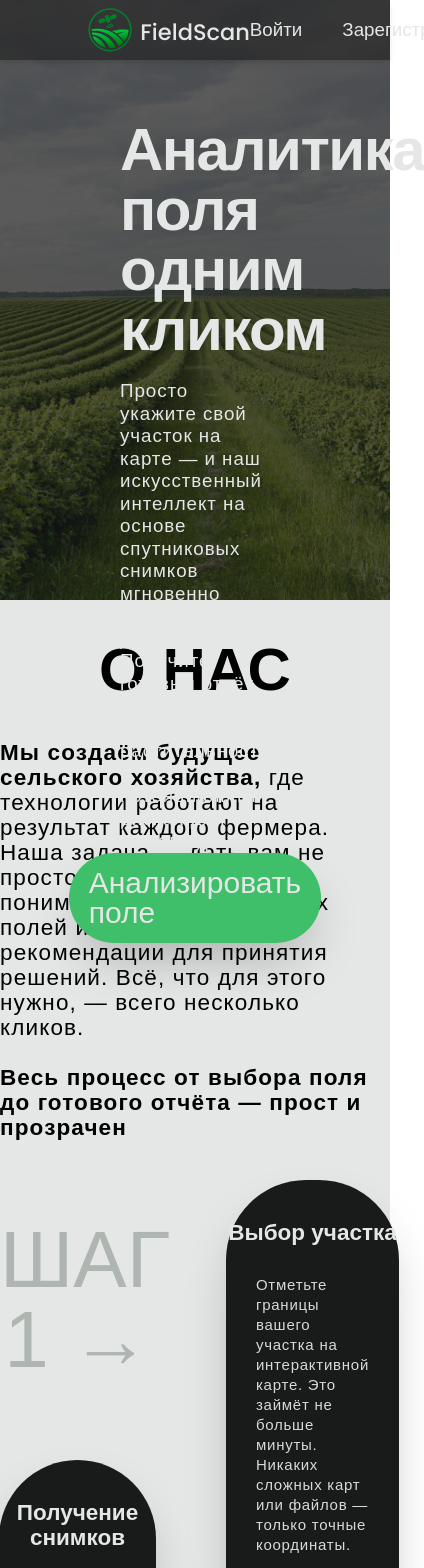
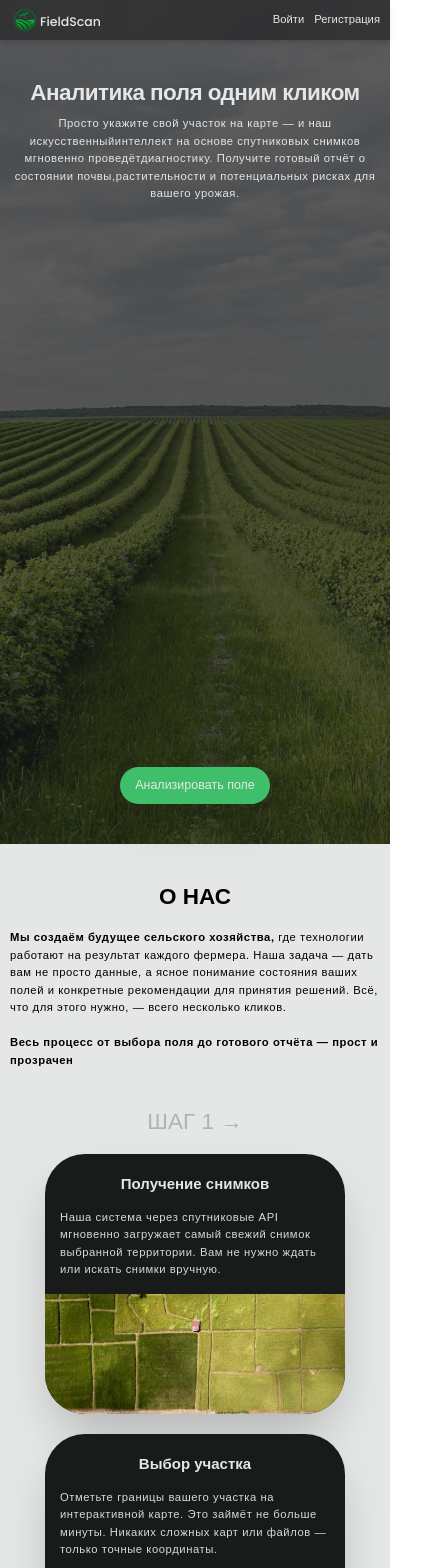
Before and after one commit to Maxim-5GHZ/ADDCODEHACK25, a React (Vite) app in the folder frontend/: page / in a window 390 px wide. Shown: the top 1568 px of the page, 424 px wide, since content can reach past the window. Built offline with nearby package versions, Linux system fonts and the light colour scheme.

Commit message:
Optimize design for moblie phones
Add adaptive design for phones

```diff
--- a/frontend/src/components/Card.jsx
+++ b/frontend/src/components/Card.jsx
@@ -1,16 +1,16 @@
 function Card({ title, description, image }) {
     return (
         <>
-            <div className='bg-[var(--neutral-dark-color)] h-[60rem] w-[50rem] rounded-[8rem] shadow-2xl pt-16'>
+            <div className='bg-[var(--neutral-dark-color)] h-auto w-full max-w-[30rem] md:max-w-[50rem] md:h-[60rem] rounded-[4rem] md:rounded-[8rem] shadow-2xl pt-8 md:pt-16'>
                 <div className='flex flex-col h-full'>
-                    <h3 className='text-4xl lg:text-6xl text-center text-[var(--neutral-color)] font-bold'>
+                    <h3 className='text-2xl md:text-4xl lg:text-6xl text-center text-[var(--neutral-color)] font-bold px-4 md:px-0'>
                         {title}
                     </h3>
-                    <p className='text-2xl lg:text-3xl text-[var(--neutral-secondary-color)] m-12 tracking-wider'>
+                    <p className='text-lg md:text-2xl lg:text-3xl text-[var(--neutral-secondary-color)] m-6 md:m-12 tracking-wider'>
                         {description}
                     </p>
                     <div className="flex-grow">
-                        <img loading="lazy" src={image} alt={title} className="w-full h-full object-cover rounded-b-[8rem]"/>
+                        <img loading="lazy" src={image} alt={title} className="w-full h-48 md:h-full object-cover rounded-b-[4rem] md:rounded-b-[8rem]"/>
                     </div>
                 </div>
             </div>
@@ -20,23 +20,23 @@ function Card({ title, description, image }) {
 
 function HorizontalCard({ title, description, image }) {
     return (
-        <div className="bg-[var(--neutral-secondary-color)] h-[40vh] min-h-[400px] w-[70vw] max-w-6xl rounded-[8rem] shadow-2xl overflow-hidden">
-            <div className="flex h-full">
-                <div className="flex flex-col justify-center py-8 px-12 w-7/12">
-                    <h3 className="text-3xl lg:text-4xl text-[var(--neutral-dark-color)] font-bold mb-6 text-start">
+        <div className="bg-[var(--neutral-secondary-color)] h-auto md:h-[40vh] min-h-[300px] md:min-h-[400px] w-full max-w-6xl rounded-[4rem] md:rounded-[8rem] shadow-2xl overflow-hidden">
+            <div className="flex flex-col md:flex-row h-full">
+                <div className="flex flex-col justify-center py-6 md:py-8 px-6 md:px-12 w-full md:w-7/12 order-2 md:order-1">
+                    <h3 className="text-xl md:text-3xl lg:text-4xl text-[var(--neutral-dark-color)] font-bold mb-4 md:mb-6 text-center md:text-start">
                         {title}
                     </h3>
-                    <p className="text-xl lg:text-2xl text-[var(--neutral-dark-color)] leading-tighter text-start">
+                    <p className="text-base md:text-xl lg:text-2xl text-[var(--neutral-dark-color)] leading-tight text-center md:text-start">
                         {description}
                     </p>
                 </div>
 
-                <div className="w-5/12">
+                <div className="w-full md:w-5/12 order-1 md:order-2">
                     <img
                         loading="lazy"
                         src={image}
                         alt={title}
-                        className="w-full h-full object-cover"
+                        className="w-full h-48 md:h-full object-cover"
                     />
                 </div>
             </div>
@@ -44,4 +44,4 @@ function HorizontalCard({ title, description, image }) {
     );
 }
 
-export { Card, HorizontalCard }
+export {Card, HorizontalCard}
--- a/frontend/src/components/Header.jsx
+++ b/frontend/src/components/Header.jsx
@@ -42,42 +42,41 @@ function Header({ isTransparent }) {
     }, []);
 
     return (
-    <header id='header' className={`shadow-md fixed w-dvw h-1/14 z-20 ${isTransparent ? "bg-[var(--header-blur)] backdrop-blur-xs" : "bg-[var(--neutral-color)]" }`}>
-        <div className="px-32 h-full">
+    <header id='header' className={`shadow-md fixed w-dvw h-16 md:h-1/14 z-20 ${isTransparent ? "bg-[var(--header-blur)] backdrop-blur-xs" : "bg-[var(--neutral-color)]" }`}>
+        <div className="px-4 sm:px-8 md:px-32 h-full">
             <div className="flex items-center justify-between h-full">
                 <div className="flex flex-row flex-shrink-0 h-full items-center">
                     <Link to="/" className="flex items-center h-full">
-                        <img src={logoSVG} className="max-h-full" />
+                        <img src={logoSVG} className="max-h-12 md:max-h-full" />
                     </Link>
-                    <Link to="/" className={`text-4xl poppins-medium mt-2
+                    <Link to="/" className={`text-xl md:text-2xl lg:text-4xl poppins-medium mt-1 md:mt-2
                         ${isTransparent ? "text-[var(--neutral-color)]" : "text-[var(--neutral-dark-color)]"}`}>
                             FieldScan
                     </Link>
                 </div>
 
-                <nav className="hidden md:flex gap-x-16 text-center">
-                    <a href="#main" className={`${navButtonsStyle} text-3xl transition-colors duration-100`}>
+                <nav className="hidden md:flex gap-x-8 lg:gap-x-16 text-center">
+                    <a href="#main" className={`${navButtonsStyle} text-lg lg:text-2xl xl:text-3xl transition-colors duration-100`}>
                         Главная
                     </a>
-                    <a href="#about-us" className={`${navButtonsStyle} text-3xl transition-colors duration-100"`}>
+                    <a href="#about-us" className={`${navButtonsStyle} text-lg lg:text-2xl xl:text-3xl transition-colors duration-100"`}>
                         О нас
                     </a>
-                    <a href="#advantages" className={`${navButtonsStyle} text-3xl transition-colors duration-100"`}>
+                    <a href="#advantages" className={`${navButtonsStyle} text-lg lg:text-2xl xl:text-3xl transition-colors duration-100"`}>
                         Преимущества
                     </a>
                 </nav>
 
-                <div className="flex items-center gap-x-16">
+                <div className="flex items-center gap-x-4 md:gap-x-8 lg:gap-x-16">
                     {user ? (
                         <>
-                            <Link to="/profile" className={`group ${navButtonsStyle} text-3xl transition-colors duration-100`}>
+                            <Link to="/profile" className={`group ${navButtonsStyle} text-lg lg:text-2xl xl:text-3xl transition-colors duration-100`}>
                                 <div className="flex flex-row items-center">
-                                    <p>
+                                    <p className="hidden sm:block">
                                         {user.first_name} {user.last_name}
                                     </p>
-                                    <div className="w-20 h-20 bg-transparent flex items-center justify-center">
-                                        {/* SVG аватар */}
-                                        <svg width="30" height="30" fill="none" strokeWidth="2" viewBox="0 0 24 24"
+                                    <div className="w-12 h-12 md:w-20 md:h-20 bg-transparent flex items-center justify-center">
+                                        <svg width="24" height="24" md:width="30" md:height="30" fill="none" strokeWidth="2" viewBox="0 0 24 24"
                                         className={`${svgStyle} transition-colors duration-100`}>
                                             <circle cx="12" cy="8" r="4"/>
                                             <path d="M4 20c0-4 8-4 8-4s8 0 8 4"/>
@@ -89,11 +88,11 @@ function Header({ isTransparent }) {
 
                     ) : (
                         <>
-                            <Link to="/login" className={`${navButtonsStyle} text-3xl transition-colors duration-100"`}>
+                            <Link to="/login" className={`${navButtonsStyle} text-lg lg:text-2xl xl:text-3xl transition-colors duration-100"`}>
                                 Войти
                             </Link>
-                            <Link to="/registration" className={`${navButtonsStyle} text-3xl transition-colors duration-100"`}>
-                                Зарегистрироваться
+                            <Link to="/registration" className={`${navButtonsStyle} text-lg lg:text-2xl xl:text-3xl transition-colors duration-100"`}>
+                                Регистрация
                             </Link>
                         </>
                     )}
--- a/frontend/src/pages/Main.jsx
+++ b/frontend/src/pages/Main.jsx
@@ -32,23 +32,23 @@ function Hero() {
     }, [])
 
     return (
-        <div id="main" className="bg-[url(assets/hero_image.jpg)] bg-cover h-240 bg-center relative">
-            <div className="bg-[var(--hero-shadow)] h-full w-full pt-48 px-48 flex flex-col">
-                <h1 className="text-8xl font-bold text-[var(--neutral-color)] tracking-tight">
+        <div id="main" className="bg-[url(assets/hero_image.jpg)] bg-cover h-screen md:h-240 bg-center relative">
+            <div className="bg-[var(--hero-shadow)] h-full w-full pt-32 md:pt-48 px-4 sm:px-8 md:px-48 flex flex-col">
+                <h1 className="text-4xl sm:text-5xl md:text-6xl lg:text-8xl font-bold text-[var(--neutral-color)] tracking-tight text-center md:text-start">
                     Аналитика поля одним кликом
                 </h1>
-                <p className="text-3xl text-[var(--neutral-color)] mt-8 tracking-wider">
-                    Просто укажите свой участок на карте — и наш искусственный<br />
-                    интеллект на основе спутниковых снимков мгновенно проведёт<br />
-                    диагностику. Получите готовый отчёт о состоянии почвы,<br />
+                <p className="text-lg sm:text-xl md:text-2xl lg:text-3xl text-[var(--neutral-color)] mt-4 md:mt-8 tracking-wider text-center md:text-start">
+                    Просто укажите свой участок на карте — и наш искусственный<br className="hidden md:block" />
+                    интеллект на основе спутниковых снимков мгновенно проведёт<br className="hidden md:block" />
+                    диагностику. Получите готовый отчёт о состоянии почвы,<br className="hidden md:block" />
                     растительности и потенциальных рисках для вашего урожая.
                 </p>
 
-                <div className="flex-grow flex items-end justify-center pb-48">
+                <div className="flex-grow flex items-end justify-center pb-16 md:pb-48">
                     <Link
                         to={isInAccount ? "/profile" : "/registration"}
                         className="bg-[var(--accent-color)] hover:bg-[var(--accent-light-color)]
-                        transition-[background-color] duration-100 cursor-pointer rounded-full text-5xl px-8 py-6 text-[var(--neutral-color)] shadow-2xl"
+                        transition-[background-color] duration-100 cursor-pointer rounded-full text-xl sm:text-2xl md:text-3xl lg:text-5xl px-6 py-4 md:px-8 md:py-6 text-[var(--neutral-color)] shadow-2xl text-center"
                     >
                         Анализировать поле
                     </Link>
@@ -66,45 +66,45 @@ function AboutUs() {
 
     return (
         <div id="about-us" className="bg-[var(--neutral-color)] w-full">
-            <div className="lg:container mx-auto lg:w-[max(3/4vw, 1000px)] pt-16 pb-32">
-                <div className="grid grid-cols-2 grid-rows-auto gap-y-16 gap-x-32">
-                    <h2 className="text-8xl font-bold text-center col-span-2 self-center">О НАС</h2>
-                    <p className="text-4xl text-start col-span-2 tracking-wider">
+            <div className="container mx-auto px-4 sm:px-8 lg:px-16 pt-16 pb-32">
+                <div className="grid grid-cols-1 lg:grid-cols-2 gap-8 lg:gap-y-16 lg:gap-x-32">
+                    <h2 className="text-4xl sm:text-5xl md:text-6xl lg:text-8xl font-bold text-center lg:col-span-2">О НАС</h2>
+                    <p className="text-lg sm:text-xl md:text-2xl lg:text-4xl text-start lg:col-span-2 tracking-wider text-center lg:text-start">
                         <strong>Мы создаём будущее сельского хозяйства,</strong> где технологии работают на результат
                         каждого фермера. Наша задача — дать вам не просто данные, а ясное понимание состояния ваших полей
                         и конкретные рекомендации для принятия решений. Всё, что для этого нужно, — всего несколько кликов.<br /><br />
                         <strong>Весь процесс от выбора поля до готового отчёта — прост и прозрачен</strong>
                     </p>
 
-                    <div className="row-start-3 col-start-1">
-                        <h2 className="text-9xl text-center text-[var(--neutral-dark-secondary-color)] mb-32 mt-16">
+                    <div className="lg:row-start-3">
+                        <h2 className="text-4xl sm:text-5xl md:text-6xl lg:text-9xl text-center text-[var(--neutral-dark-secondary-color)] mb-8 lg:mb-32 mt-8 lg:mt-16">
                             ШАГ 1 →
                         </h2>
                         <div className="flex justify-center">
                             <Card title="Получение снимков" description={card2Description} image={card2Image} />
                         </div>
                     </div>
-                    <div className="row-start-3 col-start-2">
+                    <div className="lg:row-start-3">
                         <div className="flex justify-center">
                             <Card title="Выбор участка" description={card1Description} image={card1Image} />
                         </div>
-                        <h2 className="text-9xl text-center text-[var(--neutral-dark-secondary-color)] mb-32 mt-32">
+                        <h2 className="text-4xl sm:text-5xl md:text-6xl lg:text-9xl text-center text-[var(--neutral-dark-secondary-color)] mb-8 lg:mb-32 mt-8 lg:mt-32">
                             ← ШАГ 2
                         </h2>
                     </div>
-                    <div className="row-start-4 col-start-1">
-                        <h2 className="text-9xl text-center text-[var(--neutral-dark-secondary-color)] mb-32 mt-16">
+                    <div className="lg:row-start-4">
+                        <h2 className="text-4xl sm:text-5xl md:text-6xl lg:text-9xl text-center text-[var(--neutral-dark-secondary-color)] mb-8 lg:mb-32 mt-8 lg:mt-16">
                             ШАГ 3 →
                         </h2>
                         <div className="flex justify-center">
                             <Card title="Подготовка отчета" description={card4Description} image={card4Image} />
                         </div>
                     </div>
-                    <div className="row-start-4 col-start-2">
+                    <div className="lg:row-start-4">
                         <div className="flex justify-center">
                             <Card title="Анализ снимков" description={card3Description} image={card3Image} />
                         </div>
-                        <h2 className="text-9xl text-center text-[var(--neutral-dark-secondary-color)] mb-32 mt-32">
+                        <h2 className="text-4xl sm:text-5xl md:text-6xl lg:text-9xl text-center text-[var(--neutral-dark-secondary-color)] mb-8 lg:mb-32 mt-8 lg:mt-32">
                             ← ШАГ 4
                         </h2>
                     </div>
@@ -180,19 +180,19 @@ function Advantages() {
     return (
         <div className="bg-[var(--neutral-secondary-color)] overflow-hidden">
             <div id="advantages" className="bg-[var(--neutral-secondary-color)] pt-16">
-                <h3 className="text-8xl text-[var(--neutral-dark-color)] font-bold text-center">
+                <h3 className="text-4xl sm:text-5xl md:text-6xl lg:text-8xl text-[var(--neutral-dark-color)] font-bold text-center px-4">
                     ПРЕИМУЩЕСТВА
                 </h3>
             </div>
 
-            <div className="relative bg-[var(--neutral-secondary-color)] py-20 overflow-hidden">
+            <div className="relative bg-[var(--neutral-secondary-color)] py-8 md:py-20 overflow-hidden">
                 <div
                     ref={carouselRef}
-                    className="flex space-x-32 transition-transform duration-0"
+                    className="flex space-x-8 md:space-x-32 transition-transform duration-0"
                     style={{ willChange: 'transform' }}
                 >
                     {duplicatedCards.map((card, index) => (
-                        <div key={index} className="flex-shrink-0">
+                        <div key={index} className="flex-shrink-0 w-4/5 md:w-auto">
                             <HorizontalCard
                                 title={card.title}
                                 description={card.description}
@@ -202,15 +202,15 @@ function Advantages() {
                     ))}
                 </div>
 
-                <div className="absolute left-0 top-0 bottom-0 w-32 bg-gradient-to-r from-[var(--neutral-secondary-color)] to-transparent z-10"></div>
-                <div className="absolute right-0 top-0 bottom-0 w-32 bg-gradient-to-l from-[var(--neutral-secondary-color)] to-transparent z-10"></div>
+                <div className="absolute left-0 top-0 bottom-0 w-8 md:w-32 bg-gradient-to-r from-[var(--neutral-secondary-color)] to-transparent z-10"></div>
+                <div className="absolute right-0 top-0 bottom-0 w-8 md:w-32 bg-gradient-to-l from-[var(--neutral-secondary-color)] to-transparent z-10"></div>
             </div>
 
-            <div className="flex flex-col justify-center items-center bg-[var(--neutral-secondary-color)] pt-16 pb-32">
+            <div className="flex flex-col justify-center items-center bg-[var(--neutral-secondary-color)] pt-8 md:pt-16 pb-16 md:pb-32">
                 <Link
                     to={isInAccount ? "/profile" : "/registration"}
                     className="bg-[var(--accent-color)] hover:bg-[var(--accent-light-color)]
-                    transition-[background-color] duration-100 cursor-pointer rounded-full text-5xl px-8 py-6 text-[var(--neutral-color)] shadow-2xl"
+                    transition-[background-color] duration-100 cursor-pointer rounded-full text-xl sm:text-2xl md:text-3xl lg:text-5xl px-6 py-4 md:px-8 md:py-6 text-[var(--neutral-color)] shadow-2xl text-center"
                 >
                     Анализировать поле
                 </Link>
@@ -222,41 +222,41 @@ function Advantages() {
 
 export function Footer({ showNavigation=true, logoutFunction=() => {} }) {
     return (
-        <footer className="bg-[var(--neutral-dark-color)] pt-16 pb-8">
-            <div className="max-w-7xl mx-auto px-8">
+        <footer className="bg-[var(--neutral-dark-color)] pt-8 md:pt-16 pb-8">
+            <div className="max-w-7xl mx-auto px-4 sm:px-8">
                 <div className="flex flex-col md:flex-row justify-between items-center gap-8 pb-8 border-b border-[var(--neutral-color)]">
-                    <div className="flex flex-col items-start">
+                    <div className="flex flex-col items-center md:items-start text-center md:text-start">
                         <div className="flex items-center gap-4 mb-4">
-                            <img src={logoSVG} alt="FieldScan" className="h-16 w-16" />
-                            <span className="text-4xl font-bold text-[var(--accent-color)] tracking-tight">FieldScan</span>
+                            <img src={logoSVG} alt="FieldScan" className="h-12 w-12 md:h-16 md:w-16" />
+                            <span className="text-2xl md:text-4xl font-bold text-[var(--accent-color)] tracking-tight">FieldScan</span>
                         </div>
-                        <span className="text-xl text-gray-500 font-medium mb-2">2025 © Все права защищены</span>
-                        <span className="text-lg text-gray-400">Создано для будущего агроаналитики</span>
+                        <span className="text-sm md:text-xl text-gray-500 font-medium mb-2">2025 © Все права защищены</span>
+                        <span className="text-xs md:text-lg text-gray-400">Создано для будущего агроаналитики</span>
                     </div>
                     {showNavigation ? (
-                        <nav className="flex flex-col md:flex-row gap-6 items-center">
-                            <a href="#main" className="text-2xl text-[var(--accent-color)] hover:text-[var(--accent-light-color)] transition-[color]">
+                        <nav className="flex flex-col md:flex-row gap-4 md:gap-6 items-center">
+                            <a href="#main" className="text-lg md:text-2xl text-[var(--accent-color)] hover:text-[var(--accent-light-color)] transition-[color]">
                                 Главная
                             </a>
-                            <a href="#about-us" className="text-2xl text-[var(--accent-color)] hover:text-[var(--accent-light-color)] transition-[color]">
+                            <a href="#about-us" className="text-lg md:text-2xl text-[var(--accent-color)] hover:text-[var(--accent-light-color)] transition-[color]">
                                 О нас
                             </a>
-                            <a href="#advantages" className="text-2xl text-[var(--accent-color)] hover:text-[var(--accent-light-color)] transition-[color]">
+                            <a href="#advantages" className="text-lg md:text-2xl text-[var(--accent-color)] hover:text-[var(--accent-light-color)] transition-[color]">
                                 Преимущества
                             </a>
                         </nav>
                     ) : (
-                        <nav className="flex flex-col md:flex-row gap-6 items-center">
-                            <Link to="/" className="text-2xl text-[var(--accent-color)] hover:text-[var(--accent-light-color)] transition-[color]">
+                        <nav className="flex flex-col md:flex-row gap-4 md:gap-6 items-center">
+                            <Link to="/" className="text-lg md:text-2xl text-[var(--accent-color)] hover:text-[var(--accent-light-color)] transition-[color]">
                                     Главная
                             </Link>
-                            <button onClick={() => logoutFunction()} className="cursor-pointer text-2xl text-[var(--accent-color)] hover:text-[var(--accent-light-color)] transition-[color]">
+                            <button onClick={() => logoutFunction()} className="cursor-pointer text-lg md:text-2xl text-[var(--accent-color)] hover:text-[var(--accent-light-color)] transition-[color]">
                                     Выйти
                             </button>
                         </nav>
                     )}
                 </div>
-                <div className="text-center text-gray-400 text-lg pt-6">
+                <div className="text-center text-gray-400 text-sm md:text-lg pt-6">
                     FieldScan — ваш помощник в цифровом сельском хозяйстве
                 </div>
             </div>
```
